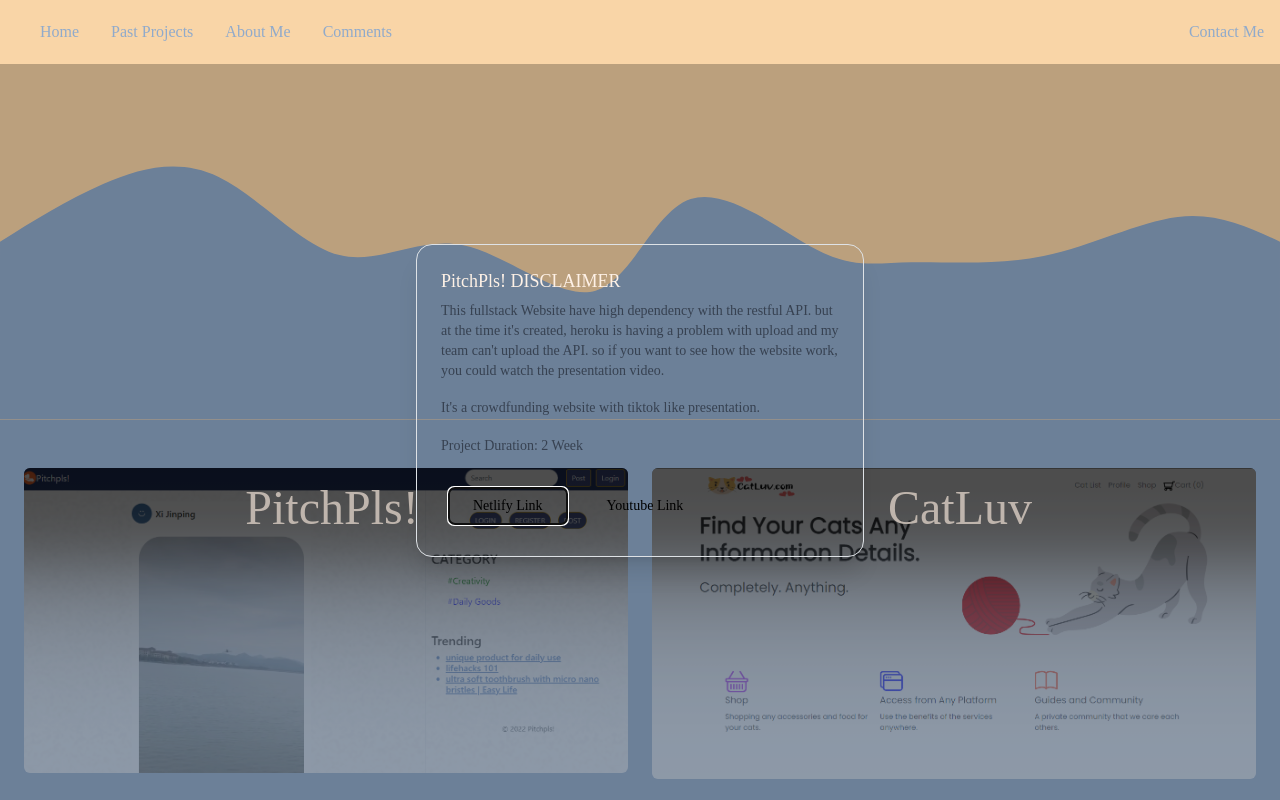
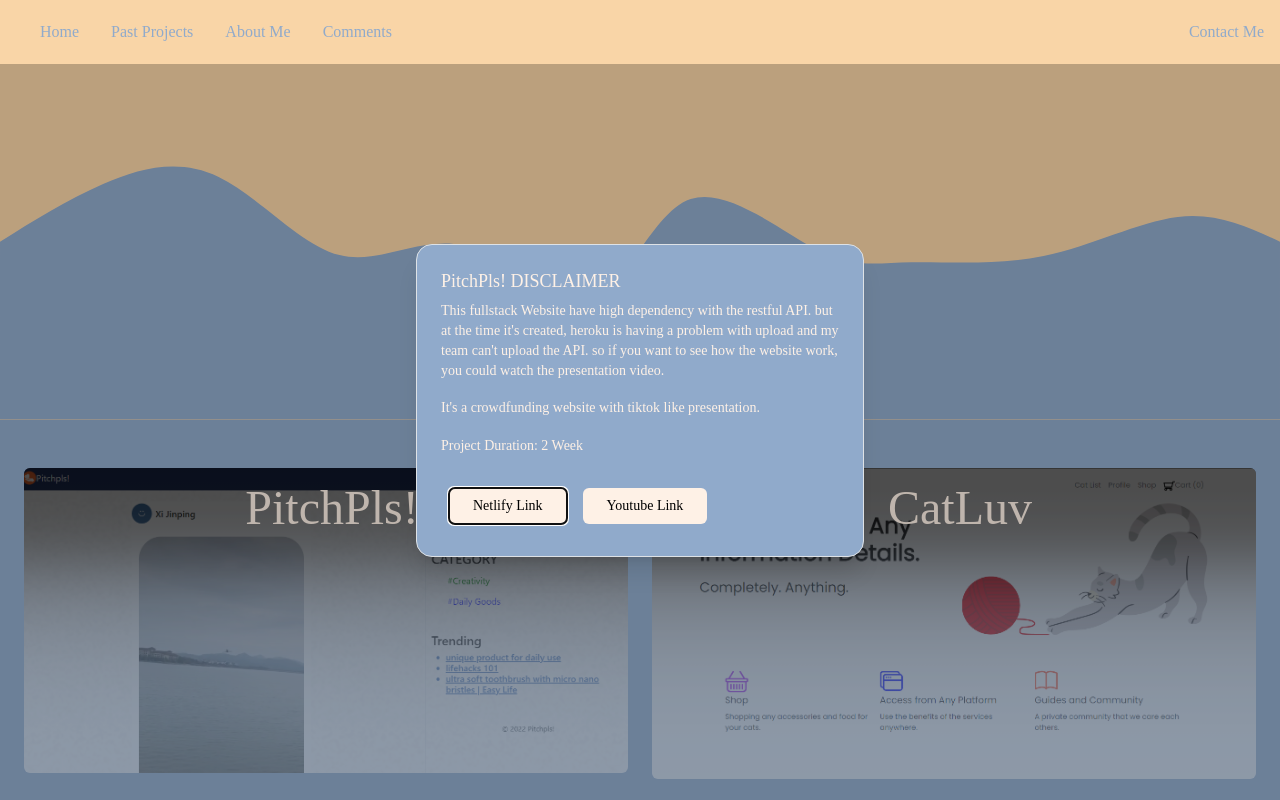
Before and after one commit to JovitoAddo/prtfl, a React (Create React App) app: page /projects in a window 1280 px wide. Both pictures are taken after a click on the element "PitchPls!". Shown: the top 800 px of the page. Built offline with nearby package versions, Linux system fonts and the light colour scheme.

Commit message:
fixing modal background

```diff
--- a/src/Pages/PastProjects.js
+++ b/src/Pages/PastProjects.js
@@ -185,7 +185,7 @@ function PastProjects() {
                   leaveFrom="opacity-100 scale-100"
                   leaveTo="opacity-0 scale-95"
                 >
-                  <Dialog.Panel className="w-full max-w-md border border-stone-800 transform overflow-hidden rounded-2xl bg-slate-700 p-6 text-left align-middle shadow-xl transition-all">
+                  <Dialog.Panel className="w-full max-w-md border border-cust3 transform overflow-hidden rounded-2xl bg-cust4 p-6 text-left align-middle shadow-xl transition-all">
                     <Dialog.Title
                       as="h3"
                       className="text-lg font-medium leading-6 text-cust1"
@@ -193,7 +193,7 @@ function PastProjects() {
                       PitchPls! DISCLAIMER
                     </Dialog.Title>
                     <div className="mt-2 prose">
-                      <p className="text-sm text-stone-400">
+                      <p className="text-sm text-cust1">
                         This fullstack Website have high dependency with the
                         restful API. but at the time it's created, heroku is
                         having a problem with upload and my team can't upload
@@ -210,14 +210,14 @@ function PastProjects() {
                     <div className="mt-4">
                       <button
                         type="button"
-                        className="inline-flex justify-center rounded-md bg-gray-400 px-4 m-2 py-2 text-sm font-medium text-black hover:bg-gray-200 "
+                        className="inline-flex justify-center rounded-md bg-cust1 px-4 m-2 py-2 text-sm font-medium text-black hover:bg-gray-200 "
                         onClick={newTab2}
                       >
                         Netlify Link
                       </button>
                       <button
                         type="button"
-                        className="inline-flex justify-center rounded-md bg-gray-400 px-4 m-2 py-2 text-sm font-medium text-black hover:bg-gray-200 "
+                        className="inline-flex justify-center rounded-md bg-cust1 px-4 m-2 py-2 text-sm font-medium text-black hover:bg-gray-200 "
                         onClick={newTab}
                       >
                         Youtube Link
@@ -256,7 +256,7 @@ function PastProjects() {
                   leaveFrom="opacity-100 scale-100"
                   leaveTo="opacity-0 scale-95"
                 >
-                  <Dialog.Panel className="w-full border border-stone-800 max-w-md transform overflow-hidden rounded-2xl bg-slate-700 p-6 text-left align-middle shadow-xl transition-all">
+                  <Dialog.Panel className="w-full border border-cust3 max-w-md transform overflow-hidden rounded-2xl bg-cust4 p-6 text-left align-middle shadow-xl transition-all">
                     <Dialog.Title
                       as="h3"
                       className="text-lg font-medium leading-6 text-cust1"
@@ -264,7 +264,7 @@ function PastProjects() {
                       CatLuv
                     </Dialog.Title>
                     <div className="mt-2 prose">
-                      <p className="text-sm text-stone-400">
+                      <p className="text-sm text-cust1">
                         A single-page frontend project, that created with React,
                         Bootstrap, external API, and considerable time limit.
                         <p>
@@ -278,14 +278,14 @@ function PastProjects() {
                     <div className="mt-4">
                       <button
                         type="button"
-                        className="inline-flex justify-center rounded-md bg-gray-400 px-4 m-2 py-2 text-sm font-medium text-black hover:bg-gray-200 "
+                        className="inline-flex justify-center rounded-md bg-cust1 px-4 m-2 py-2 text-sm font-medium text-black hover:bg-gray-200 "
                         onClick={newTab2C}
                       >
                         Netlify Link
                       </button>
                       <button
                         type="button"
-                        className="inline-flex justify-center rounded-md bg-gray-400 px-4 m-2 py-2 text-sm font-medium text-black hover:bg-gray-200 "
+                        className="inline-flex justify-center rounded-md bg-cust1 px-4 m-2 py-2 text-sm font-medium text-black hover:bg-gray-200 "
                         onClick={newTabC}
                       >
                         Youtube Link
@@ -324,7 +324,7 @@ function PastProjects() {
                   leaveFrom="opacity-100 scale-100"
                   leaveTo="opacity-0 scale-95"
                 >
-                  <Dialog.Panel className="w-full border border-stone-800 max-w-md transform overflow-hidden rounded-2xl bg-slate-700 p-6 text-left align-middle shadow-xl transition-all">
+                  <Dialog.Panel className="w-full border border-cust3 max-w-md transform overflow-hidden rounded-2xl bg-cust4 p-6 text-left align-middle shadow-xl transition-all">
                     <Dialog.Title
                       as="h3"
                       className="text-lg font-medium leading-6 text-cust1"
@@ -332,7 +332,7 @@ function PastProjects() {
                       Haku Library RESTful API
                     </Dialog.Title>
                     <div className="mt-2 prose">
-                      <p className="text-sm text-stone-400">
+                      <p className="text-sm text-cust1">
                         A Restful API created using mongoDB, postman, nodeJS.
                         <p>
                           A RESTful API for library website for admin to add,
@@ -345,7 +345,7 @@ function PastProjects() {
                     <div className="mt-4">
                       <button
                         type="button"
-                        className="inline-flex justify-center rounded-md bg-gray-400 px-4 py-2 text-sm font-medium text-black hover:bg-gray-200 "
+                        className="inline-flex justify-center rounded-md bg-cust1 px-4 py-2 text-sm font-medium text-black hover:bg-gray-200 "
                         onClick={newTabR}
                       >
                         Netlify Link
@@ -384,7 +384,7 @@ function PastProjects() {
                   leaveFrom="opacity-100 scale-100"
                   leaveTo="opacity-0 scale-95"
                 >
-                  <Dialog.Panel className="w-full border border-stone-800 max-w-md transform overflow-hidden rounded-2xl bg-slate-700 p-6 text-left align-middle shadow-xl transition-all">
+                  <Dialog.Panel className="w-full border border-cust3 max-w-md transform overflow-hidden rounded-2xl bg-cust4 p-6 text-left align-middle shadow-xl transition-all">
                     <Dialog.Title
                       as="h3"
                       className="text-lg font-medium leading-6 text-cust1"
@@ -392,7 +392,7 @@ function PastProjects() {
                       Buah Tangan
                     </Dialog.Title>
                     <div className="mt-2 prose">
-                      <p className="text-sm text-stone-400">
+                      <p className="text-sm text-cust1">
                         A simple HTML and CSS website, it's a first project that
                         my team created since learning frontend in a month. Half
                         of the content in this website dependent on a mockAPI
@@ -408,7 +408,7 @@ function PastProjects() {
                     <div className="mt-4">
                       <button
                         type="button"
-                        className="inline-flex justify-center rounded-md bg-gray-400 px-4 py-2 text-sm font-medium text-black hover:bg-gray-200 "
+                        className="inline-flex justify-center rounded-md bg-cust1 px-4 py-2 text-sm font-medium text-black hover:bg-gray-200 "
                         onClick={newTabB}
                       >
                         Netlify Link
```
